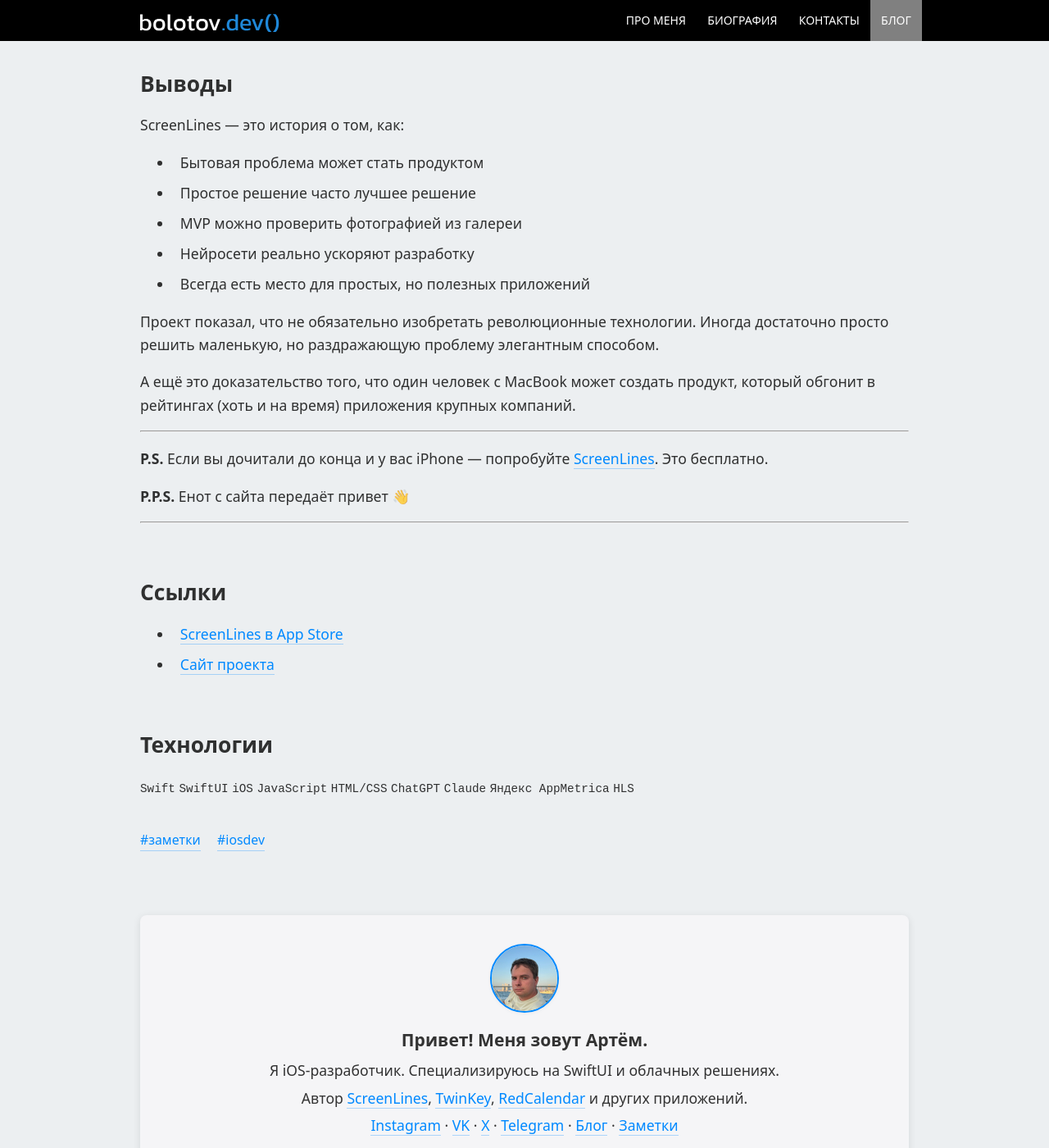
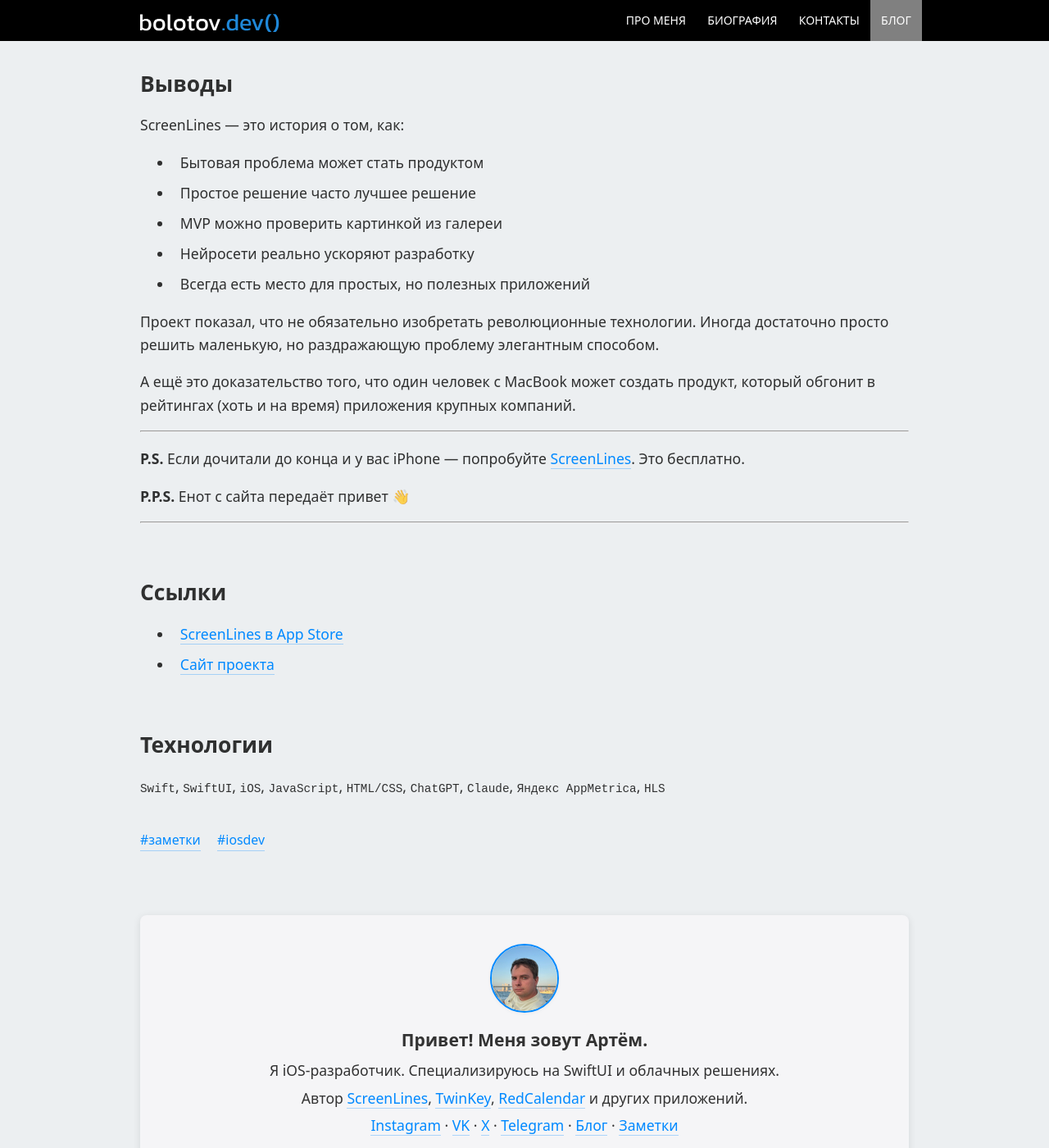
Before and after one commit to artembolotov/artembolotov.github.io, a Jekyll site: the page built from blog/_posts/2025-08-10-screenlines.md, in a window 1280 px wide and 1400 px high, scrolled down 7169 px. Shown: the whole window at 82% size. Built offline with Jekyll 4.4.1, drawn with Linux system fonts in a browser that asks for light colours; some of the changed lines change nothing that is shown; some of the changed text lies outside the part shown.

Commit message:
Some changes

```diff
--- a/blog/_posts/2025-08-10-screenlines.md
+++ b/blog/_posts/2025-08-10-screenlines.md
@@ -156,7 +156,7 @@
 - **34 место** в рейтинге утилит App Store России
 - **3000+ пользователей** за первые 3 дня
 - **Обогнали** "Парковки Москвы" и "Столото" в рейтинге
-- **География**: Россия, США, Германия, Израиль
+- **География**: Россия, Нидерланды, Германия, США
 - **Средняя оценка**: 5.0 (правда, пока мало отзывов)
 
 ![График роста пользователей](/assets/images/screenlines/user-growth.png)
@@ -174,7 +174,7 @@
 ScreenLines — это история о том, как:
 - Бытовая проблема может стать продуктом
 - Простое решение часто лучшее решение
-- MVP можно проверить фотографией из галереи
+- MVP можно проверить картинкой из галереи
 - Нейросети реально ускоряют разработку
 - Всегда есть место для простых, но полезных приложений
 
@@ -184,7 +184,7 @@
 
 ---
 
-**P.S.** Если вы дочитали до конца и у вас iPhone — попробуйте [ScreenLines](https://apps.apple.com/app/id6739783494). Это бесплатно.
+**P.S.** Если дочитали до конца и у вас iPhone — попробуйте [ScreenLines](https://apps.apple.com/app/id6739783494){:target="_blank"}. Это бесплатно.
 
 **P.P.S.** Енот с сайта передаёт привет 👋
 
@@ -192,9 +192,9 @@
 
 ## Ссылки
 
-- [ScreenLines в App Store](https://apps.apple.com/app/id6739783494)
-- [Сайт проекта](https://screenlines.app)
+- [ScreenLines в App Store](https://apps.apple.com/app/id6739783494){:target="_blank"}
+- [Сайт проекта](https://screenlines.app){:target="_blank"}
 
 ## Технологии
 
-`Swift` `SwiftUI` `iOS` `JavaScript` `HTML/CSS` `ChatGPT` `Claude` `Яндекс AppMetrica` `HLS`
+`Swift`, `SwiftUI`, `iOS`, `JavaScript`, `HTML/CSS`, `ChatGPT`, `Claude`, `Яндекс AppMetrica`, `HLS`
```
